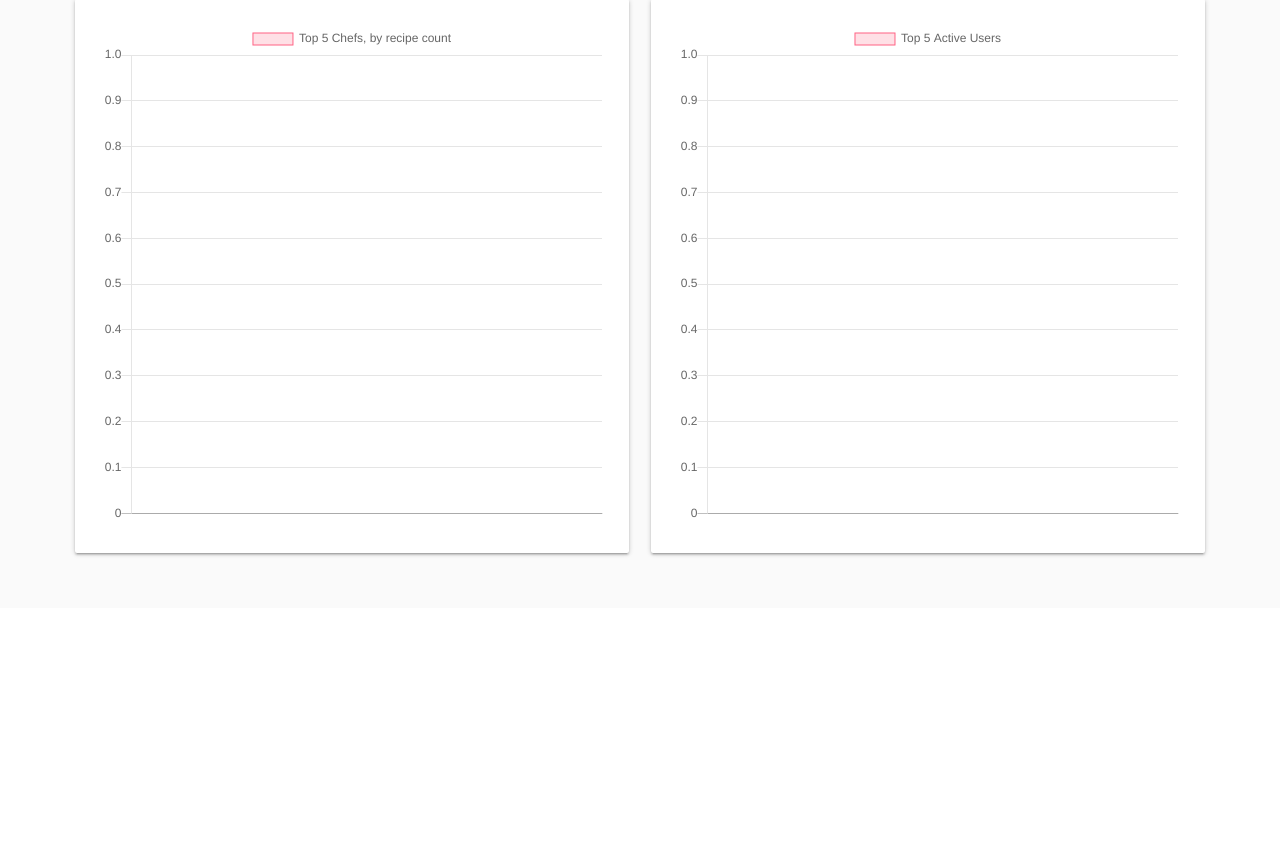
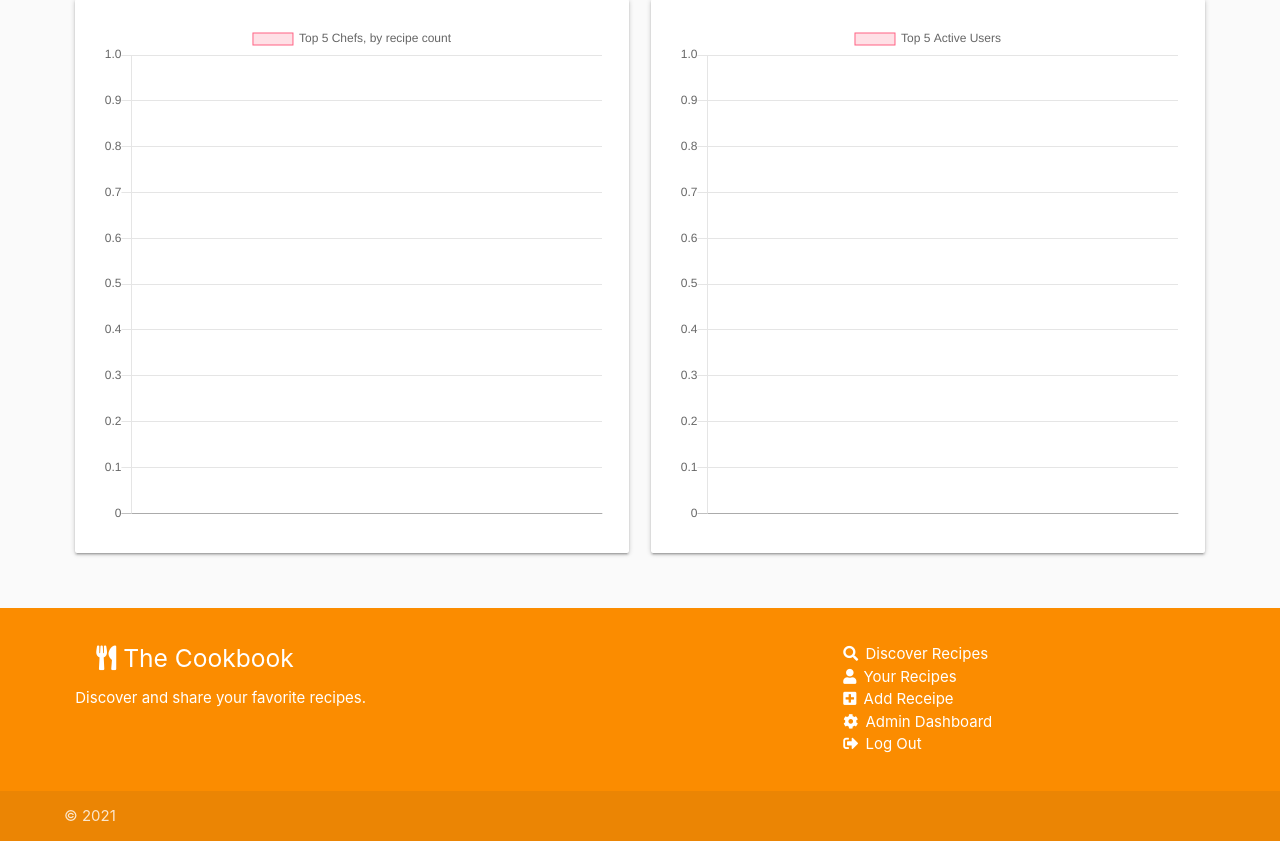
Before and after one commit to Code-Institute-Submissions/asdub-laughing-cookbook_AugResub, a Flask app: page /admin in a window 1280 px wide. Shown: the part 538-1379 px from the top of the page. Before the commit the page ends 1095 px from the top, so only its background shows below. Run offline with Flask 2, Linux system fonts and the light colour scheme; the visitor is signed in with stand-in values (Sample User, id 1); data that the repository does not hold is empty; some libraries are stand-ins or nearby versions.

Commit message:
feat added footer to base.html

```diff
--- a/app.py
+++ b/app.py
@@ -6,7 +6,6 @@ from flask import (
     request, session, url_for)
 from flask_pymongo import PyMongo
 from bson.objectid import ObjectId
-from werkzeug.exceptions import HTTPException
 from werkzeug.security import generate_password_hash, check_password_hash
 if os.path.exists("env.py"):
     import env
@@ -212,10 +211,16 @@ def admin():
                 {"$group": {"_id": "$chef", "count": {"$sum": 1}}}, {"$sort": {"count": -1}}, {"$limit": 5},
                 # {"$group": {"_id": "Chefs", "count": {"$sum": 1}}},
         ]))
-        activity_data = list(mongo.db.users.aggregate([
-                {"$group": {"_id": "$username", "total": { "$sum": { "$size":"$activity" } }}}
+        activity_data = list(mongo.db.users.aggregate([{
+            "$group": {"_id": "$username",
+            "total": {"$sum": {"$size": "$activity"}}}}
         ]))
-    return render_template("admin.html", users=user_data, recipe_data=recipe_data, chef_data=chef_data,  activity_data=activity_data )
+        render = render_template(
+            "admin.html", users=user_data,
+            recipe_data=recipe_data, chef_data=chef_data,
+            activity_data=activity_data
+        )
+    return render
 
 
 @app.route("/admin/user_activity/<user_id>")
--- a/templates/base.html
+++ b/templates/base.html
@@ -73,6 +73,41 @@
             {% block content %}
             {% endblock %}
         </main>
+        {% block footer %}
+            <footer class="page-footer orange darken-1">
+                <div class="container">
+                    <div class="row">
+                        <div class="col l6 s12">
+                            <h5 class="white-text"><i class="fas fa-utensils icon-logo"></i> The Cookbook</h5>
+                            <p class="white-text">Discover and share your favorite recipes.</p>
+                        </div>
+                        <div class="col l4 offset-l2 s12">
+                            <ul>
+                                <li><a class="white-text" href="{{ url_for('recipes') }}"><i class="fas fa-search icon-nav"></i> Discover Recipes</a></li>
+                                <!-- Check and display user menu level -->
+                               {% if session.user %}
+                                   <li><a class="white-text" href="{{ url_for('my_recipes', username=session['user']) }}"><i class="fas fa-user icon-nav"></i> Your Recipes</a></li>
+                                   <li><a class="white-text" href="{{ url_for('add_recipe') }}"><i class="fas fa-plus-square icon-nav"></i> Add Receipe</a></li>
+                                   <!-- Admin only -->
+                                   {% if session.is_admin == "yes" %}
+                                       <li><a class="white-text" href="{{ url_for('admin') }}"><i class="fas fa-cog icon-nav"></i> Admin Dashboard</a></li>
+                                   {% endif %}
+                                   <li><a class="white-text" href="{{ url_for('logout') }}"><i class="fas fa-sign-out-alt icon-nav"></i> Log Out</a></li>
+                               {% else %}
+                                   <li><a class="white-text" href="{{ url_for('login') }}"><i class="fas fa-lock icon-nav"></i> Log In</a></li>
+                                   <li><a class="white-text" href="{{ url_for('register') }}"><i class="fas fa-pencil-alt icon-nav"></i> Register</a></li>
+                               {% endif %}
+                            </ul>
+                        </div>
+                    </div>
+                </div>
+                <div class="footer-copyright">
+                    <div class="container">
+                        © 2021
+                    </div>
+                </div>
+            </footer>
+        {% endblock %}
         {% block scripts%}
             <!-- Load internal and external scripts (Materialize 1.0.0 & Chart.js) -->
             <script src="https://cdnjs.cloudflare.com/ajax/libs/materialize/1.0.0/js/materialize.min.js"></script>
```
Also changed, not shown: templates/user_activity.html (+16 -1 lines).
